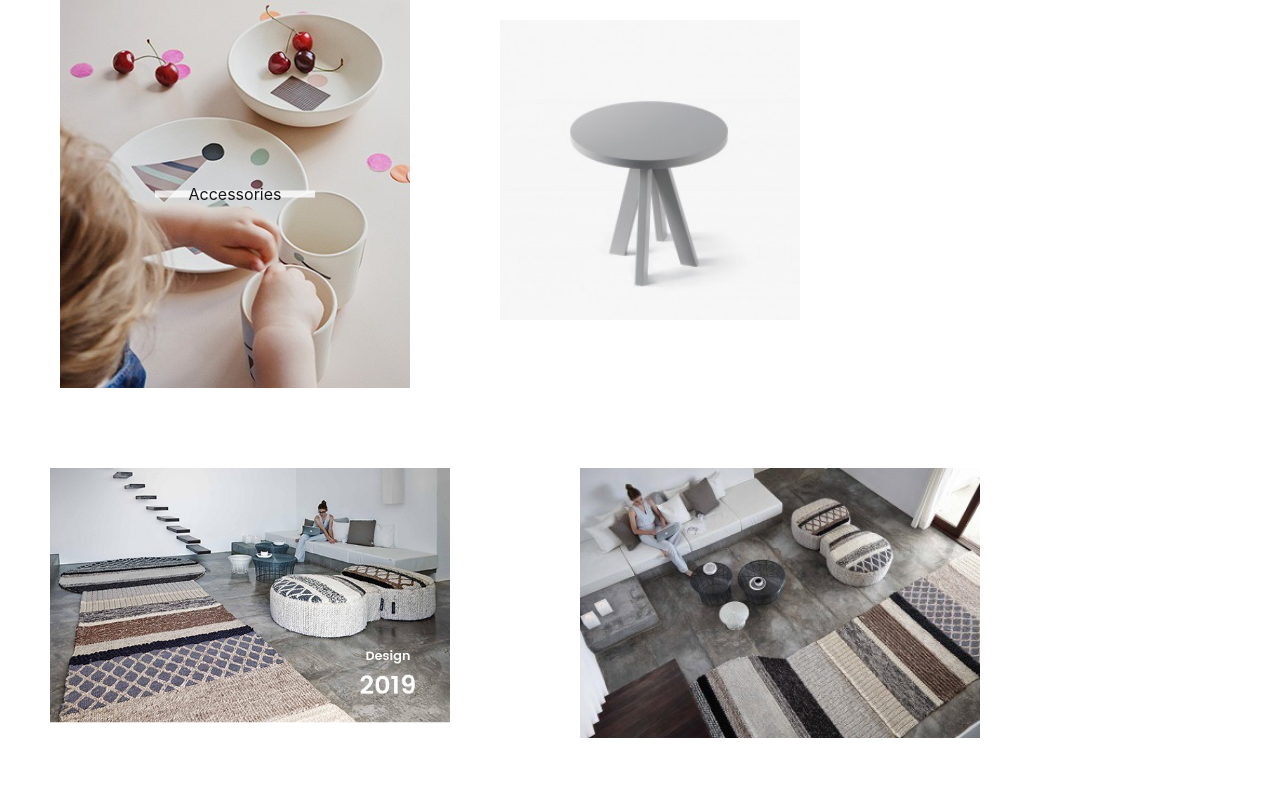
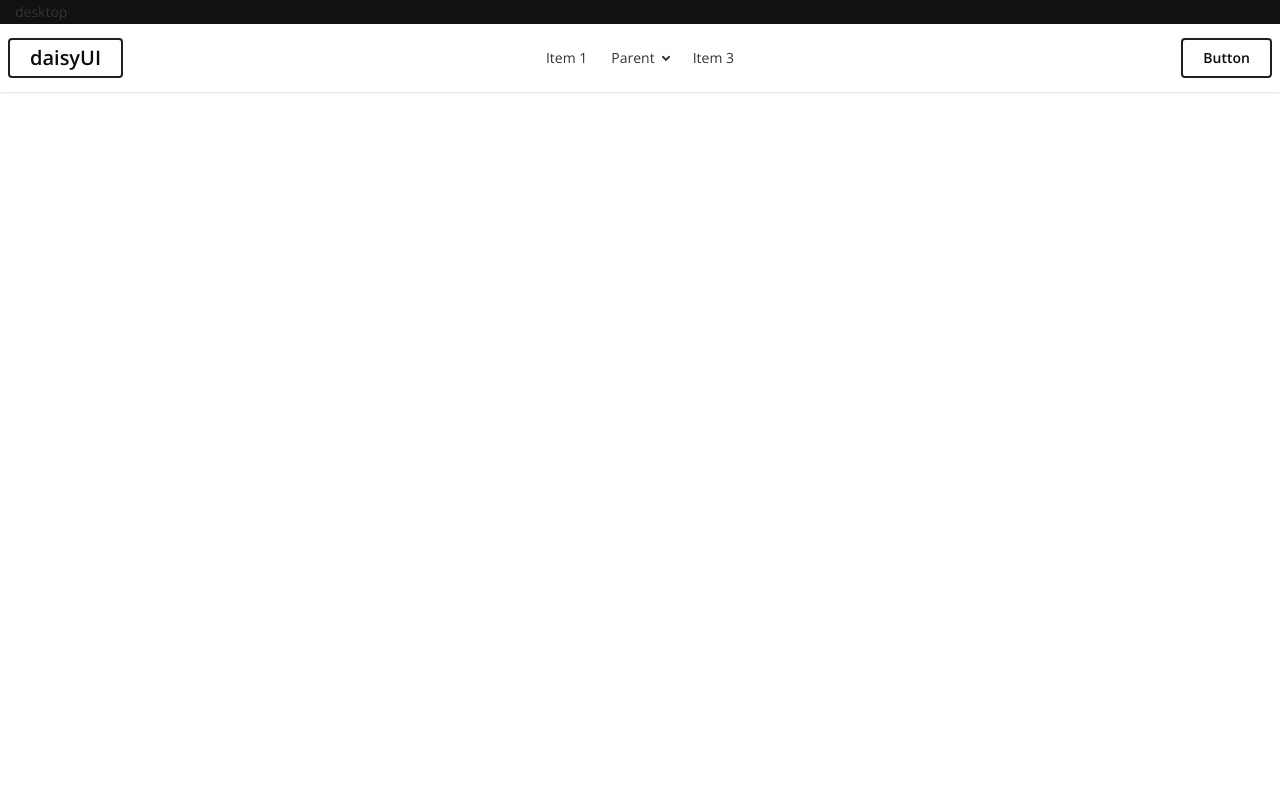
Before and after one commit to nayan-ray/Forida, a React (Vite) app in the folder frontend-forida/: page / in a window 1280 px wide. Shown: the top 800 px of the page. Built offline with nearby package versions, Linux system fonts and the light colour scheme.

Commit message:
header is added

```diff
--- a/frontend-forida/index.html
+++ b/frontend-forida/index.html
@@ -5,6 +5,9 @@
     <link rel="icon" type="image/svg+xml" href="/favicon.svg" />
     <meta name="viewport" content="width=device-width, initial-scale=1.0" />
     <link rel="stylesheet" href="./src/style/style.css" />
+    <link href="https://fonts.googleapis.com/css2?family=Open+Sans:ital,wght@0,300..800;1,300..800&display=swap"
+    rel="stylesheet">
+    <link rel="stylesheet" href="./src/App.css" />
     <title>frontend-forida</title>
   </head>
   <body>
--- a/frontend-forida/src/App.css
+++ b/frontend-forida/src/App.css
@@ -1,5 +1,7 @@
-.Container{
-    display: flex;
-    flex-wrap: wrap;
-    gap: 30px;
+body {
+  font-family: "Open Sans", sans-serif;
+  color: #333;
+  font-size: 14px;
+  line-height: 24px;
+  background: #fff;
 }
--- a/frontend-forida/src/App.jsx
+++ b/frontend-forida/src/App.jsx
@@ -1,3 +1,4 @@
+import Header from "./components/header/header/Header"
 import TestWithCss from "./pages/test/TestWithCss"
 
 
@@ -7,7 +8,8 @@ function App() {
   return (
     <>
       <div>
-        <TestWithCss />
+        {/* <TestWithCss /> */}
+        <Header />
       </div>
     </>
   )
--- /dev/null
+++ b/frontend-forida/src/components/header/header/Header.jsx
@@ -0,0 +1,99 @@
+import React from "react";
+import logoImg from "../../../assets/forida2-logo-15465079752 (1).jpg"
+
+const Header = () => {
+  return (
+    <header className="bg-[#111]">
+      <div className="max-w-full mx-auto px-3.75">
+           <div className="desktop hidden lg:block">desktop</div>
+           <div className="mobile lg:hidden">
+               <div className="py-7.5 flex justify-center items-center">
+                  <div className="max-w-75"> <img src={logoImg} alt="Logo" /></div>
+
+               </div>
+                <div></div>
+           </div>
+      </div>
+
+
+
+
+          <div className="navbar bg-base-100 shadow-sm">
+      <div className="navbar-start">
+        <div className="dropdown">
+          <div tabIndex={0} role="button" className="btn btn-ghost lg:hidden">
+            <svg
+              xmlns="http://www.w3.org/2000/svg"
+              className="h-5 w-5"
+              fill="none"
+              viewBox="0 0 24 24"
+              stroke="currentColor"
+            >
+              {" "}
+              <path
+                strokeLinecap="round"
+                strokeLinejoin="round"
+                strokeWidth="2"
+                d="M4 6h16M4 12h8m-8 6h16"
+              />{" "}
+            </svg>
+          </div>
+          <ul
+            tabIndex="-1"
+            className="menu menu-sm dropdown-content bg-base-100 rounded-box z-1 mt-3 w-52 p-2 shadow"
+          >
+            <li>
+              <a>Item 1</a>
+            </li>
+            <li>
+              <a>Parent</a>
+              <ul className="p-2">
+                <li>
+                  <a>Submenu 1</a>
+                </li>
+                <li>
+                  <a>Submenu 2</a>
+                </li>
+              </ul>
+            </li>
+            <li>
+              <a>Item 3</a>
+            </li>
+          </ul>
+        </div>
+        <a className="btn btn-ghost text-xl">daisyUI</a>
+      </div>
+      <div className="navbar-center hidden lg:flex">
+        <ul className="menu menu-horizontal px-1">
+          <li>
+            <a>Item 1</a>
+          </li>
+          <li>
+            <details>
+              <summary>Parent</summary>
+              <ul className="p-2 bg-base-100 w-40 z-1">
+                <li>
+                  <a>Submenu 1</a>
+                </li>
+                <li>
+                  <a>Submenu 2</a>
+                </li>
+              </ul>
+            </details>
+          </li>
+          <li>
+            <a>Item 3</a>
+          </li>
+        </ul>
+      </div>
+      <div className="navbar-end">
+        <a className="btn">Button</a>
+      </div>
+    </div>
+    </header>
+
+
+  );
+};
+
+export default Header;
--- /dev/null
+++ b/frontend-forida/src/components/header/icons/CartIcon.jsx
@@ -0,0 +1,31 @@
+import React from "react";
+
+const CartIcon = () => {
+  return (
+    <div>
+      <button
+        className="btn"
+        onClick={() => document.getElementById("my_modal_1").showModal()}
+      >
+        open modal
+      </button>
+      <dialog id="my_modal_1" className="modal modal-end bg-black/50">
+        <div className="modal-box  transition-all duration-300 delay-200 relative">
+          <div className="p-4 ">text</div>
+          <h3 className="font-bold text-lg">Hello!</h3>
+          <p className="py-4">
+            Press ESC key or click the button below to close
+          </p>
+          <div className="modal-action">
+            <form method="dialog">
+              {/* if there is a button in form, it will close the modal */}
+              <button className="btn">Close</button>
+            </form>
+          </div>
+        </div>
+      </dialog>
+    </div>
+  );
+};
+
+export default CartIcon;
--- a/frontend-forida/src/style/style.css
+++ b/frontend-forida/src/style/style.css
@@ -1,2 +1,16 @@
+@import url('https://fonts.googleapis.com/css2?family=Poppins:ital,wght@0,100;0,200;0,300;0,400;0,500;0,600;0,700;0,800;0,900;1,100;1,200;1,300;1,400;1,500;1,600;1,700;1,800;1,900&display=swap');
+
+
+
+
 @import "tailwindcss";
 @plugin "daisyui";
+
+
+@theme {
+  --breakpoint-lg: 62rem;
+   --breakpoint-xl: 75rem;
+
+
+  --font-poppins: "Poppins", sans-serif;
+}
```
Also changed, not shown: frontend-forida/src/assets/forida2-logo-15465079752 (1).jpg (added).
